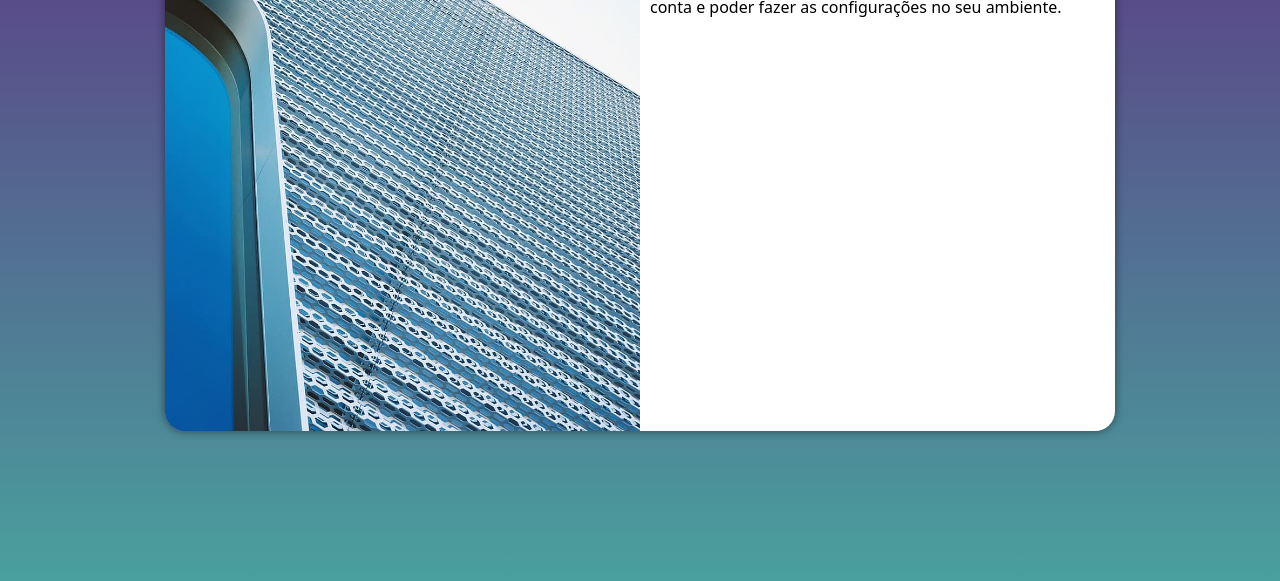
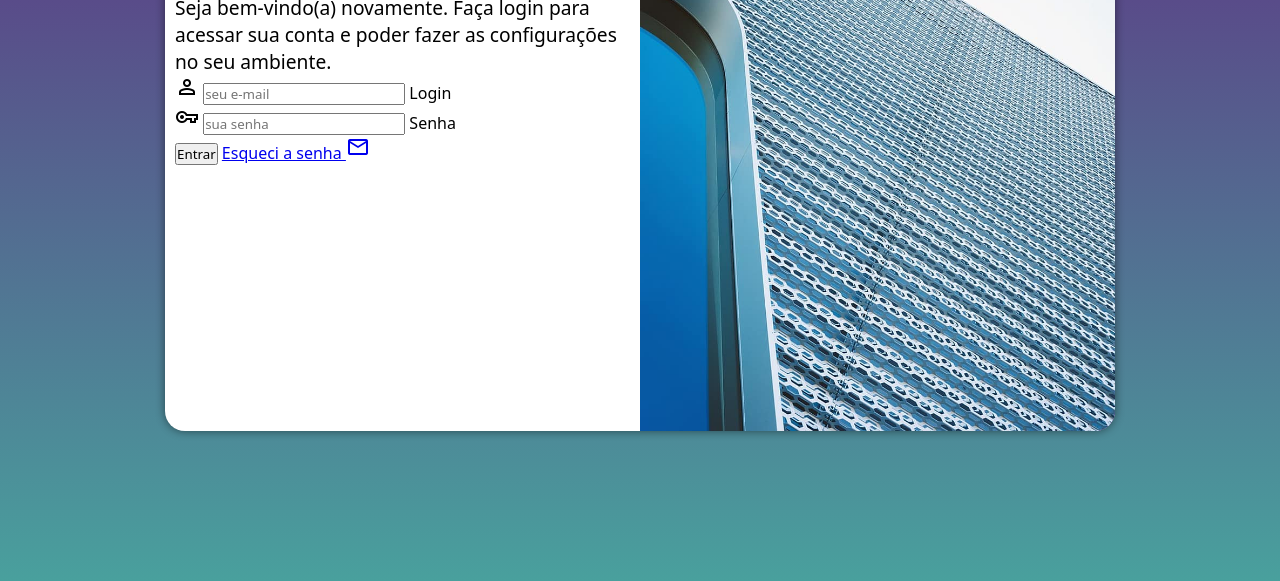
Before and after one commit to vinigomes-code/projeto-login, a plain HTML site: page index.html in a window 1280 px wide. Shown: the part 219-800 px from the top of the page. Drawn offline with nearby package versions, Linux system fonts and the light colour scheme.

Commit message:
adicionei o formulario

```diff
--- a/estilos/media-query.css
+++ b/estilos/media-query.css
@@ -34,14 +34,23 @@
     }
 
     section#login > div#imagem{
-        float: left;
+        float: right;
         width: 50%;
         height: 100%;
     }
 
     section#login > div#formulario{
-        float: right;
+        float: left;
         width: 50%;
     }
 
+    div#formulario > h1{
+        font-size: 2em;
+    }
+
+    div#formulario > p{
+        font-size: 1.2em;
+    }
+
+
 }
--- a/estilos/style.css
+++ b/estilos/style.css
@@ -55,3 +55,12 @@ section#login > div#formulario{
     display: block;
     padding: 10px;
 }
+
+div#formulario > h1{
+    text-align: center;
+    margin-bottom: 10px;
+}
+
+div#formulario > p{
+    font-size: 0.8em;
+}
--- a/index.html
+++ b/index.html
@@ -6,6 +6,7 @@
     <title>Login</title>
     <link rel="stylesheet" href="estilos/style.css">
     <link rel="stylesheet" href="estilos/media-query.css">
+    <link rel="stylesheet" href="https://fonts.googleapis.com/css2?family=Material+Symbols+Outlined:opsz,wght,FILL,GRAD@20..48,100..700,0..1,-50..200" />
 </head>
 <body>
     <main>
@@ -18,8 +19,19 @@
 
                 <p>Seja bem-vindo(a) novamente. Faça login para acessar sua conta e poder fazer as configurações no seu ambiente. </p>
 
-                <form action="login.php" method="post">
-
+                <form action="login.php" method="post" autocomplete="on">
+                    <div class="campo">
+                        <span class="material-symbols-outlined">person</span>
+                        <input type="email" name="login" id="ilogin" placeholder="seu e-mail" autocomplete="email" required maxlength="30">
+                        <label for="ilogin">Login</label>
+                    </div>
+                    <div class="campo">
+                        <span class="material-symbols-outlined">vpn_key</span>
+                        <input type="password" name="senha" id="isenha" placeholder="sua senha" autocomplete="current-password" required minlength="8" maxlength="20">
+                        <label for="isenha">Senha</label>
+                    </div>
+                    <input type="submit" value="Entrar">
+                    <a href="esqueci.html">Esqueci a senha <span class="material-symbols-outlined">mail</span> </a>
                 </form>
             </div>
         </section>
```
